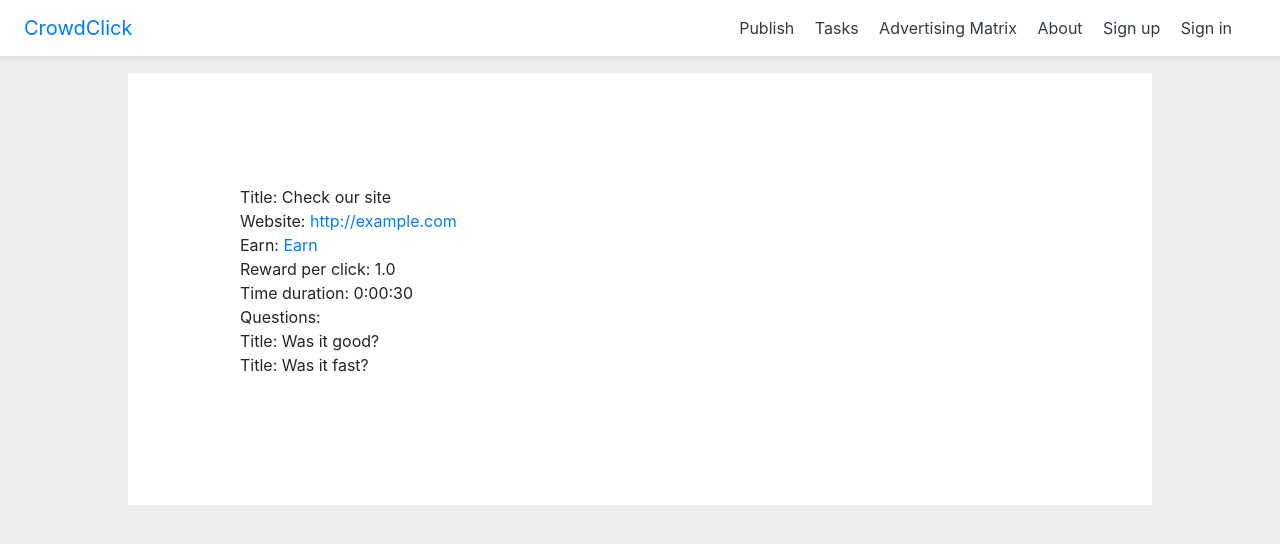
After one commit to crowd-tools/CrowdClick, a Django app: page /task in a window 1280 px wide. The commit adds this page. Shown: the top 544 px of the page. Run offline with Django 3.2, Linux system fonts and the light colour scheme; data comes from the database, SQL or seed files in the repository; some libraries are stand-ins or nearby versions.

Commit message:
Rename Advertisement to Task
This creates new initial migration files. Before applying it's
recommended to drop whole database and import objects from fixtures

```diff
--- a/ad_source/fields.py
+++ b/ad_source/fields.py
@@ -16,7 +16,7 @@ class QuestionAnswerRelatedField(serializers.RelatedField, abc.ABC):
         }
 
 
-class AdvertisementQuestionRelatedField(serializers.RelatedField, abc.ABC):
+class TaskQuestionRelatedField(serializers.RelatedField, abc.ABC):
     answers = QuestionAnswerRelatedField(many=True)
 
     def get_queryset(self):
--- a/ad_source/fixtures/0001_advertisement.json
+++ b/ad_source/fixtures/0001_task.json
@@ -1,13 +1,13 @@
 [
   {
-    "model": "ad_source.advertisement",
+    "model": "ad_source.task",
     "pk": 1,
     "fields": {
       "website_link": "http://example.com",
       "title": "Check our site",
       "description": "Awesome site. Go check",
       "reward_per_click": 1,
-      "time_duration": "23:59:59"
+      "time_duration": "00:00:30"
     }
   }
 ]
--- a/ad_source/fixtures/0002_question.json
+++ b/ad_source/fixtures/0002_question.json
@@ -3,7 +3,7 @@
     "model": "ad_source.question",
     "pk": 1,
     "fields": {
-      "ad": 1,
+      "task": 1,
       "title": "Was it good?",
       "question_type": "RA"
     }
@@ -12,7 +12,7 @@
     "model": "ad_source.question",
     "pk": 2,
     "fields": {
-      "ad": 1,
+      "task": 1,
       "title": "Was it fast?",
       "question_type": "RA"
     }
--- a/ad_source/forms.py
+++ b/ad_source/forms.py
@@ -3,7 +3,7 @@ from django.forms import ModelForm
 from . import models
 
 
-class AdvertisementForm(ModelForm):
+class TaskForm(ModelForm):
     class Meta:
         model = models.Task
         fields = [
--- a/ad_source/models.py
+++ b/ad_source/models.py
@@ -9,7 +9,7 @@ class Task(models.Model):
     title = models.CharField("Title", max_length=35)
     description = models.TextField("Description", max_length=100, null=True, blank=True)
     reward_per_click = models.FloatField("Reward per click", default=1)
-    time_duration = models.DurationField("Time duration", default=datetime.timedelta(days=7))
+    time_duration = models.DurationField("Time duration", default=datetime.timedelta(seconds=30))
 
     objects = managers.TaskManager()
 
--- a/ad_source/serializers.py
+++ b/ad_source/serializers.py
@@ -3,9 +3,9 @@ from rest_framework import serializers
 from . import fields, models
 
 
-class AdvertisementSerializer(serializers.HyperlinkedModelSerializer):
+class TaskSerializer(serializers.HyperlinkedModelSerializer):
 
-    questions = fields.AdvertisementQuestionRelatedField(many=True)
+    questions = fields.TaskQuestionRelatedField(many=True)
 
     class Meta:
         model = models.Task
--- a/ad_source/templates/home/advertising_matrix.html
+++ b/ad_source/templates/home/advertising_matrix.html
@@ -14,7 +14,7 @@
         <h5 class="my-0 mr-md-auto font-weight-normal"><a href="/">CrowdClick</a></h5>
         <nav class="my-2 my-md-0 mr-md-3">
             <a class="p-2 text-dark" href="{% url "publish" %}">Publish</a>
-            <a class="p-2 text-dark" href="{% url "advertisement" %}">Advertisement</a>
+            <a class="p-2 text-dark" href="{% url "task" %}">Tasks</a>
             <a class="p-2 text-dark" href="{% url "advertising_matrix" %}">Advertising Matrix</a>
             <a class="p-2 text-dark" href="{% url "about" %}">About</a>
             {% if user.is_authenticated %}
--- a/ad_source/templates/home/base.html
+++ b/ad_source/templates/home/base.html
@@ -28,7 +28,7 @@
         <h5 class="my-0 mr-md-auto font-weight-normal"><a href="/">CrowdClick</a></h5>
         <nav class="my-2 my-md-0 mr-md-3">
             <a class="p-2 text-dark" href="{% url "publish" %}">Publish</a>
-            <a class="p-2 text-dark" href="{% url "advertisement" %}">Advertisement</a>
+            <a class="p-2 text-dark" href="{% url "task" %}">Tasks</a>
             <a class="p-2 text-dark" href="{% url "advertising_matrix" %}">Advertising Matrix</a>
             <a class="p-2 text-dark" href="{% url "about" %}">About</a>
             {% if user.is_authenticated %}
--- a/ad_source/templates/home/signin.html
+++ b/ad_source/templates/home/signin.html
@@ -28,7 +28,7 @@
         <h5 class="my-0 mr-md-auto font-weight-normal"><a href="/">CrowdClick</a></h5>
         <nav class="my-2 my-md-0 mr-md-3">
             <a class="p-2 text-dark" href="{% url "publish" %}">Publish</a>
-            <a class="p-2 text-dark" href="{% url "advertisement" %}">Advertisement</a>
+            <a class="p-2 text-dark" href="{% url "task" %}">Tasks</a>
             <a class="p-2 text-dark" href="{% url "about" %}">About</a>
             {% if user.is_authenticated %}
             <a class="p-2 text-dark" href="{% url "logout" %}">{{ user.username }}</a>
--- /dev/null
+++ b/ad_source/templates/home/task.html
@@ -0,0 +1,23 @@
+{% extends "home/base.html" %}
+{% load static %}
+
+
+{% block title %}Tasks{% endblock title %}
+
+{% block content %}
+    {% for task in tasks %}
+        <p style="padding:5em;">
+            Title: {{ task.title }} <br>
+            Website: <a href="{{ task.website_link }}">{{ task.website_link }}</a><br>
+
+            Earn: <a href="{% url "earn" task.id %}">Earn</a><br>
+
+            Reward per click: {{ task.reward_per_click }} <br>
+            Time duration: {{ task.time_duration }} <br>
+            Questions: <br>
+            {% for question in task.questions.all %}
+                Title: {{ question.title }} <br>
+            {% endfor %}
+        </p>
+    {% endfor %}
+{% endblock %}
--- a/ad_source/urls.py
+++ b/ad_source/urls.py
@@ -4,14 +4,14 @@ from rest_framework import routers
 from . import views, view_sets
 
 router = routers.DefaultRouter()
-router.register(r'ads', view_sets.AdvertisementViewSet)
+router.register(r'task', view_sets.TaskViewSet)
 router.register(r'question', view_sets.QuestionViewSet)
 
 urlpatterns = [
     path('', views.home, name='landing_page'),
     path('logout', views.logout, name='logout'),
     path('sign_in', views.sign_in, name='sign_in'),
-    path('advertisement', views.advertisement, name="advertisement"),
+    path('task', views.task, name="task"),
     path('advertising_matrix', views.advertising_matrix, name="advertising_matrix"),
     path('earn/<int:ad_id>', views.earn, name="earn"),
     path('about', views.about, name='about'),
--- a/ad_source/view_sets.py
+++ b/ad_source/view_sets.py
@@ -4,10 +4,10 @@ from rest_framework.authentication import BasicAuthentication
 from . import serializers, models, authentication
 
 
-class AdvertisementViewSet(viewsets.ModelViewSet):
+class TaskViewSet(viewsets.ModelViewSet):
     authentication_classes = [authentication.CsrfExemptSessionAuthentication, BasicAuthentication]
     queryset = models.Task.objects.all()
-    serializer_class = serializers.AdvertisementSerializer
+    serializer_class = serializers.TaskSerializer
 
 
 class QuestionViewSet(viewsets.ModelViewSet):
--- a/ad_source/views.py
+++ b/ad_source/views.py
@@ -25,8 +25,8 @@ class AboutView(TemplateView):
 
 class PublishView(FormView):
     template_name = "home/publish.html"
-    form_class = forms.AdvertisementForm
-    success_url = "/advertisement"
+    form_class = forms.TaskForm
+    success_url = "/task"
 
     def get_context_data(self, **kwargs):
         kwargs = super().get_context_data(**kwargs)
@@ -42,12 +42,12 @@ class PublishView(FormView):
         return super().form_valid(form)
 
 
-class AdvertisementView(TemplateView):
-    template_name = "home/advertisement.html"
+class TaskView(TemplateView):
+    template_name = "home/task.html"
 
     def get_context_data(self, **kwargs):
         kwargs = super().get_context_data(**kwargs)
-        kwargs["advertisements"] = models.Task.objects.all()
+        kwargs["tasks"] = models.Task.objects.all()
         return kwargs
 
 
@@ -66,7 +66,7 @@ class EarnView(TemplateView):
                 question = models.Question.objects.get(pk=q_id)
                 answer = models.Answer.objects.get(pk=value)
                 print("Question: %s, Answer %s" % (question.id, answer.id))  # TODO store result to database?
-        return HttpResponseRedirect((reverse('advertisement')))
+        return HttpResponseRedirect((reverse('task')))
 
 
 class SignIn(TemplateView):
@@ -80,7 +80,7 @@ class AdvertisementMatrix(TemplateView):
 home = HomeView.as_view()
 about = AboutView.as_view()
 publish = PublishView.as_view()
-advertisement = AdvertisementView.as_view()
+task = TaskView.as_view()
 logout = LogoutView.as_view()
 earn = EarnView.as_view()
 sign_in = SignIn.as_view()
--- a/crowdclick/urls.py
+++ b/crowdclick/urls.py
@@ -24,6 +24,6 @@ from web3auth import urls as web3auth_urls
 urlpatterns = [
     path('admin/', admin.site.urls),
     path('', include('ad_source.urls')),
-    url(r'^', include(web3auth_urls)),
-    path('api-auth/', include('rest_framework.urls')),
+    # url(r'^', include(web3auth_urls)),
+    # path('api-auth/', include('rest_framework.urls')),
 ] + static(settings.STATIC_URL, document_root=settings.STATIC_ROOT)
```
Also changed, not shown: ad_source/templates/home/advertisement.html (deleted, +0 -23 lines), ad_source/migrations/0001_initial.py, ad_source/migrations/0002_default_duration_one_week.py (deleted), ad_source/migrations/0003_blank_description.py (deleted), ad_source/migrations/0004_rename_ad_to_task.py (deleted).
